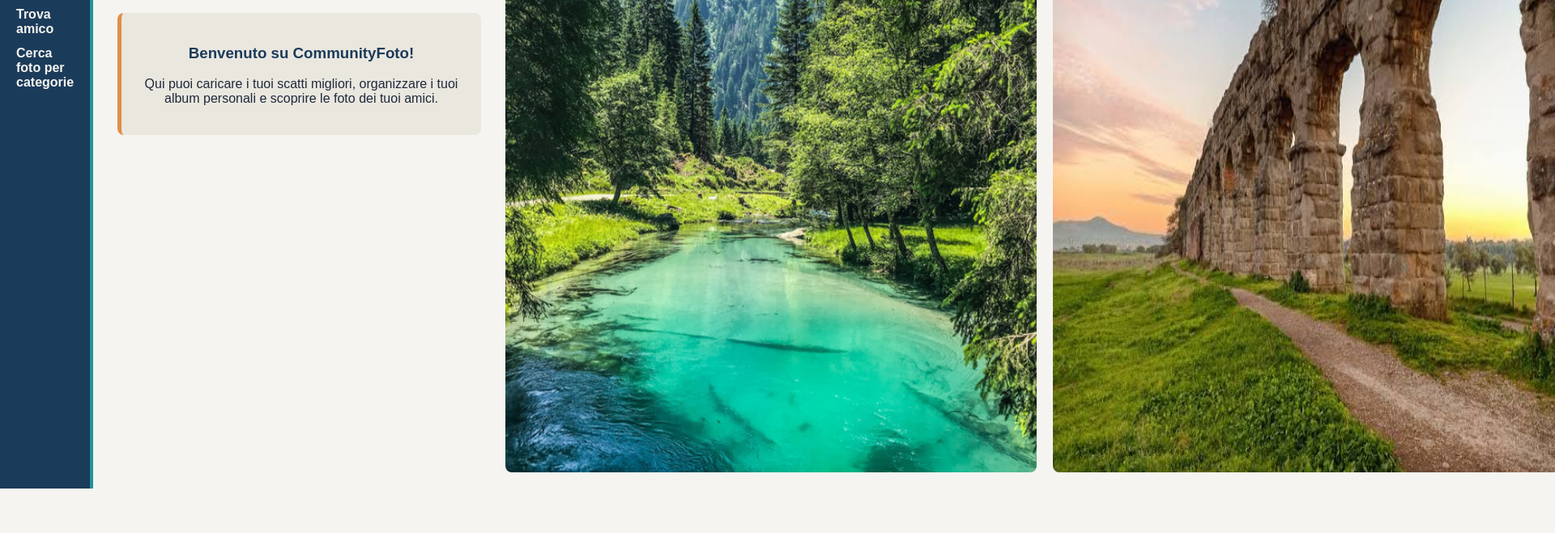
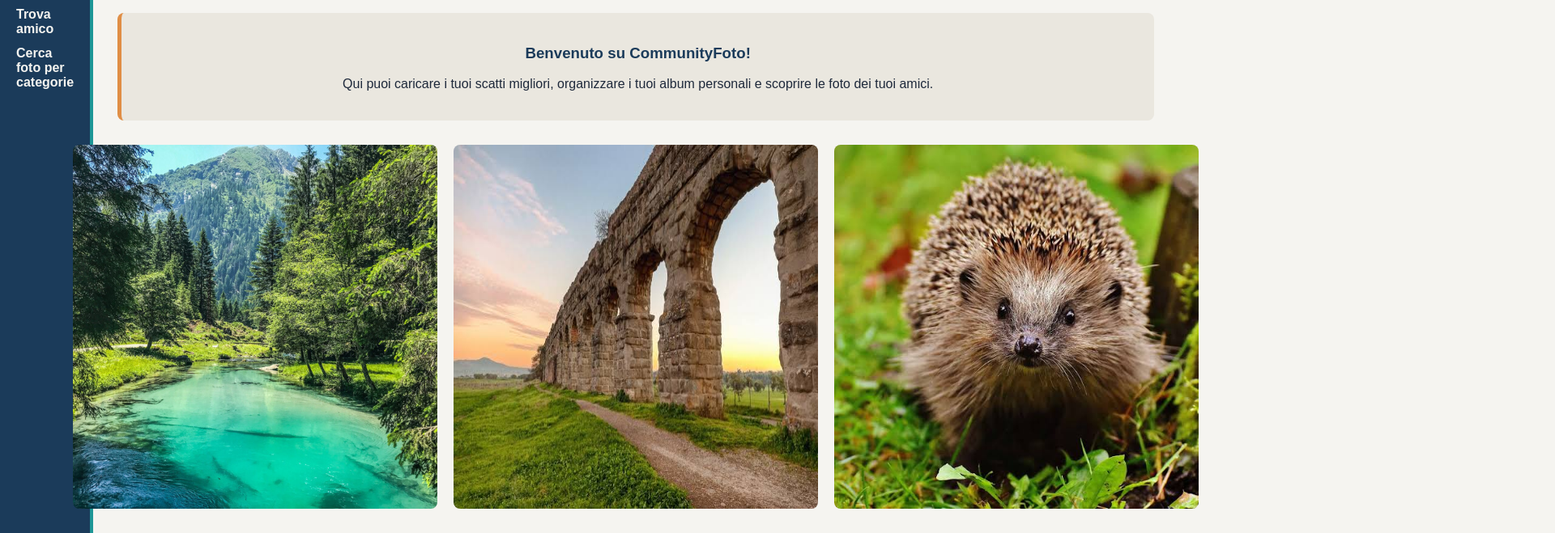
Before and after one commit to tommaso-arcudi/Informatica, a plain HTML site: page index.html in a window 1280 px wide. Shown: the part 196-855 px from the top of the page at 81% size, 1920 px wide, since content can reach past the window. Before the commit the page ends 800 px from the top, so only its background shows below. Drawn offline with Linux system fonts and the light colour scheme.

Commit message:
con immagini

```diff
--- a/index.html
+++ b/index.html
@@ -30,11 +30,12 @@
           <p>Qui puoi caricare i tuoi scatti migliori, organizzare i tuoi album personali e scoprire le foto dei tuoi amici.</p>
         </div>
 
-      </div>
-      <div class="rigaimmagini">
-      <img class="immagine" src="natura.jpg" alt="immagine natura">
-      <img class="immagine" src="ponte.jpg" alt="immagine ponte">
-      <img class="immagine" src="riccio.jpg" alt="immagine riccio">
+
+        <div class="rigaimmagini">
+          <img class="immagine" src="natura.jpg" alt="immagine natura">
+          <img class="immagine" src="ponte.jpg" alt="immagine ponte">
+          <img class="immagine" src="riccio.jpg" alt="immagine riccio">
+        </div>
       </div>
   </body>
 </html>
--- a/style.css
+++ b/style.css
@@ -64,6 +64,7 @@ body {
 }
 
 .benvenuto {
+  display: block;
   background-color: #EAE7DF;
   border-left: 5px solid #E08E45;
   padding: 20px;
@@ -74,13 +75,13 @@ body {
 
 .immagine {
   display: block;
-  margin: 20px auto;
-  max-width: 100%;
-  height: auto;
+  width:450px;
+  height:450px;
   border-radius: 8px;
 }
 
 .rigaimmagini {
   display: flex;
   gap: 20px; /*spazio tra le immagini*/
+  justify-content: center;
 }
```
